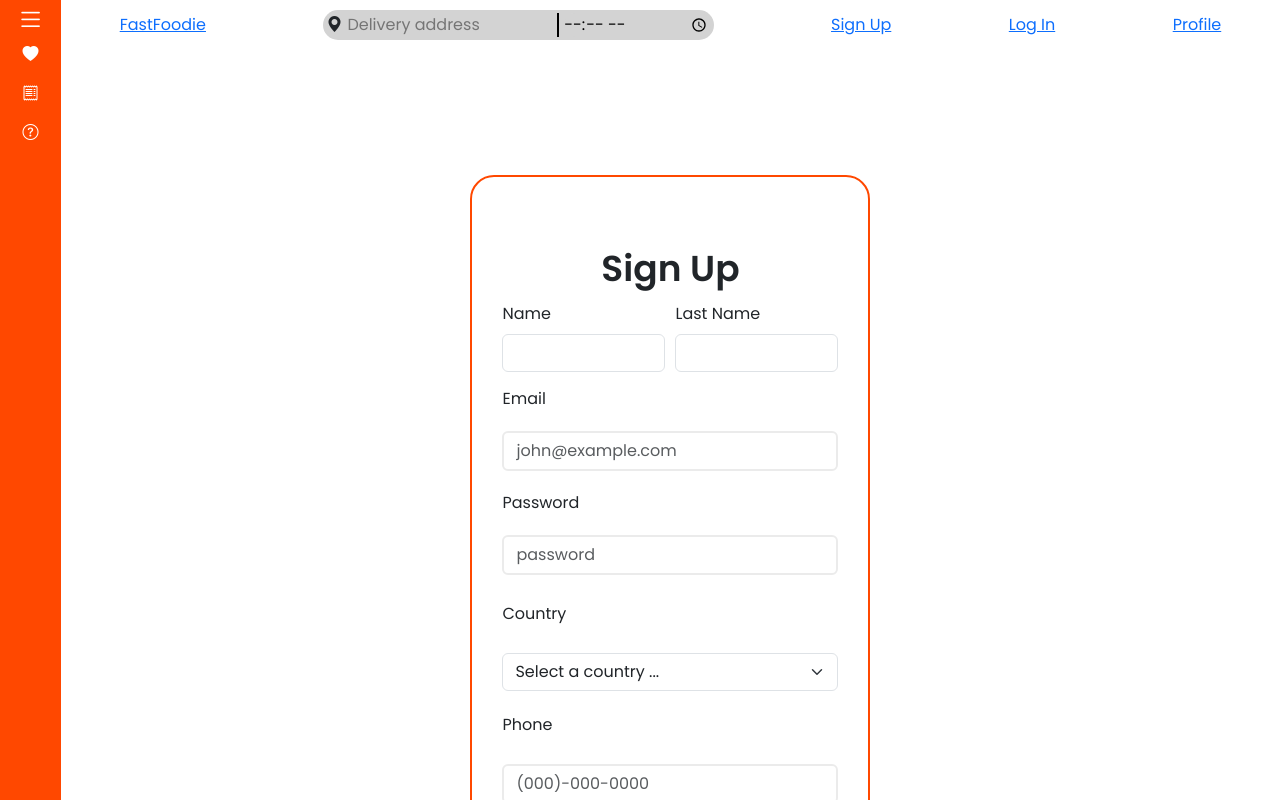
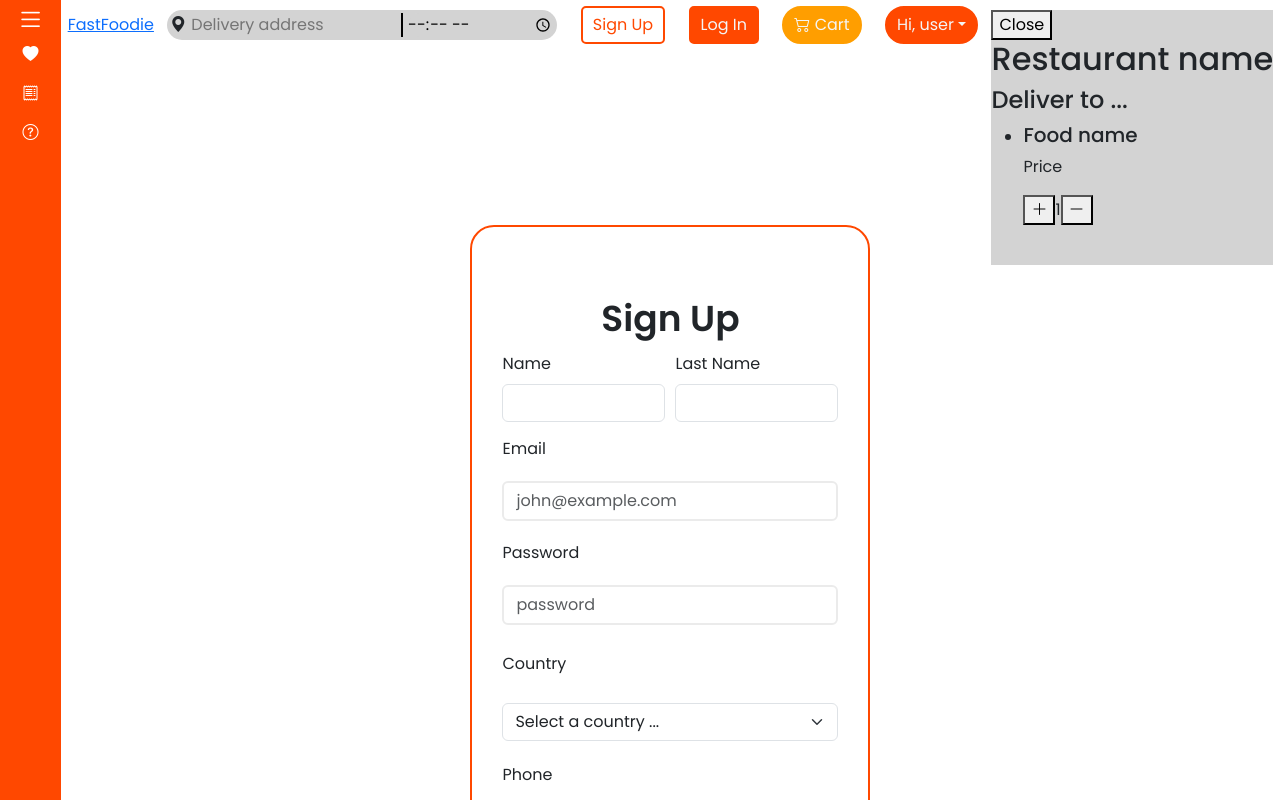
Before and after one commit to julianll1202/FSDI_Final_Project, a React (Create React App) app in the folder project/reactfirst/: page /signup in a window 1280 px wide. Shown: the top 800 px of the page. Built offline with nearby package versions, Linux system fonts and the light colour scheme.

Commit message:
Cart menu

```diff
--- a/project/reactfirst/src/App.js
+++ b/project/reactfirst/src/App.js
@@ -16,6 +16,7 @@ import GlobalContext from './state/globalContext';
 import "bootstrap/dist/css/bootstrap.min.css";
 import "bootstrap/dist/js/bootstrap.min.js";
 import SideMenu from './components/side-menu';
+import Logout from './pages/logout';
 
 
 function App() {
@@ -32,6 +33,7 @@ function App() {
           <Route path="/signup" element={<Signup />}/>
           <Route path="/login" element={<Login />}/>
           <Route path="/home" element={<Home />}/>
+          <Route path="/logout" element={<Logout />} />
           <Route path="/user-profile" element={<Profile />} />
           <Route path="/favorites" element={<Favorites />} />
           <Route path="/restaurant" element={<Restaurant />} />
--- a/project/reactfirst/src/components/acc-security.css
+++ b/project/reactfirst/src/components/acc-security.css
@@ -7,6 +7,7 @@
     border: 2px solid #ff4800;
     color: #ff4800;
     background-color: white;
+    text-decoration: none;
     border-radius: 5px;
     padding: 5px 10px;
     margin-left: 10px;
@@ -16,4 +17,5 @@
 .inline-btn:hover {
     background-color: #ff4800;
     color: whitesmoke;
+
 }
--- /dev/null
+++ b/project/reactfirst/src/components/cart.css
@@ -0,0 +1,4 @@
+.shopping-cart {
+    background-color: lightgray;
+   z-index: 1;
+}
--- /dev/null
+++ b/project/reactfirst/src/components/cart.jsx
@@ -0,0 +1,32 @@
+import { render } from "@testing-library/react";
+import "./cart.css";
+import QtyPicker from "./qty-picker";
+
+function Cart() {
+
+    const closeCart = () => {
+        document.getElementById("cart").style.width = "0";
+        document.getElementById("cart").style.visibility="hidden";
+    }
+    return (
+        <div id="cart" className="shopping-cart">
+            <button onClick={closeCart}>Close</button>
+            <h2>Restaurant name</h2>
+            <h4>Deliver to ...</h4>
+            <ul>
+                <li>
+                    <div>
+                        <h5>Food name</h5>
+                        <p>Price</p>
+                        <div>
+                            <QtyPicker />
+                        </div>
+                    </div>
+                    <img></img>
+                </li>
+            </ul>
+        </div>
+    )
+};
+
+export default Cart;
--- a/project/reactfirst/src/components/header.css
+++ b/project/reactfirst/src/components/header.css
@@ -11,3 +11,28 @@
 .header > h1 {
     font-size: 1.5rem;
 }
+
+.fill-btn {
+    color: whitesmoke;
+    background-color: #ff4800;
+    border: 2px solid #ff4800;
+    text-decoration: none;
+    border-radius: 5px;
+    padding: 5px 10px;
+    margin-left: 10px;
+}
+
+.round-fill-btn {
+    color: whitesmoke;
+    background-color: #ff4800;
+    border: 2px solid #ff4800;
+    border-radius: 50px;
+    text-decoration: none;
+    padding: 5px 10px;
+    margin-left: 10px;
+}
+
+#cart-btn {
+    background-color: #ff9e00;
+    border: 2px solid #ff9e00;
+}
--- a/project/reactfirst/src/components/header.jsx
+++ b/project/reactfirst/src/components/header.jsx
@@ -1,17 +1,37 @@
 import "./header.css";
+import "./acc-security.css"
 import {Link} from 'react-router-dom';
 import AddressSelector from "./address-selector";
+import Cart from "./cart";
+import { useState } from "react";
 
 function Header(){
+
+    const toggleCart = () => {
+        document.getElementById("cart").style.width = "250px";
+        document.getElementById("cart").style.visibility = "visible";
+    }
 
     return (
         <div className="header">
             <Link aria-current="page" to="/home">FastFoodie</Link>
             <AddressSelector />
 
-            <Link aria-current="page" to="/signup">Sign Up</Link>
-            <Link aria-current="page" to="/login">Log In</Link>
-            <Link aria-current="page" to="/user-profile">Profile</Link>
+            <Link className="inline-btn" aria-current="page" to="/signup">Sign Up</Link>
+            <Link className="fill-btn" aria-current="page" to="/login">Log In</Link>
+            <button id="cart-btn" onClick={toggleCart} className="round-fill-btn" ><i class="bi bi-cart2"></i> Cart</button>
+            <div className="dropdown">
+                <button className="round-fill-btn dropdown-toggle" data-bs-toggle="dropdown">Hi, user</button>
+                <ul className="dropdown-menu">
+                    <li>
+                        <Link className="dropdown-item" aria-current="page" to="/user-profile"><i class="bi bi-person-circle"></i> User Profile</Link>
+                    </li>
+                    <li>
+                        <Link className="dropdown-item" aria-current="page" to="/logout"><i class="bi bi-box-arrow-right"></i> Log Out</Link>
+                    </li>
+                </ul>
+            </div>
+            <Cart />
         </div>
     );
 }
--- /dev/null
+++ b/project/reactfirst/src/components/qty-picker.jsx
@@ -0,0 +1,15 @@
+import "./qty-picker.css";
+import { useState } from "react";
+function QtyPicker() {
+    const [quantity, setQuantity] = useState(1);
+
+    return (
+        <div>
+            <button><i class="bi bi-plus-lg"></i></button>
+            <label>{quantity}</label>
+            <button><i class="bi bi-dash-lg"></i></button>
+        </div>
+    )
+};
+
+export default QtyPicker;
--- /dev/null
+++ b/project/reactfirst/src/pages/logout.js
@@ -0,0 +1,12 @@
+import {Link} from 'react-router-dom';
+
+const Logout = () => {
+    return (
+        <div>
+            <h1>Log out</h1>
+            <p>You have logged out from your account, <Link aria-current="page" to="/login">Click here to log in.</Link></p>
+        </div>
+    )
+}
+
+export default Logout;
--- a/project/reactfirst/src/pages/signup.js
+++ b/project/reactfirst/src/pages/signup.js
@@ -32,7 +32,7 @@ const Signup = ()=>{
         <div className="login">
             <div className="login-card">
                 <h1 className="heading">Sign Up</h1>
-                <form className="mb-3 login-form" onSubmit={handleSubmit}>
+                <form className="mb-3 login-form" onSubmit={saveUser}>
                     <div className="user-name">
                         <div className="first-name">
                             <label className="form-label">Name</label>
```
Also changed, not shown: project/reactfirst/src/components/qty-picker.css (added).
